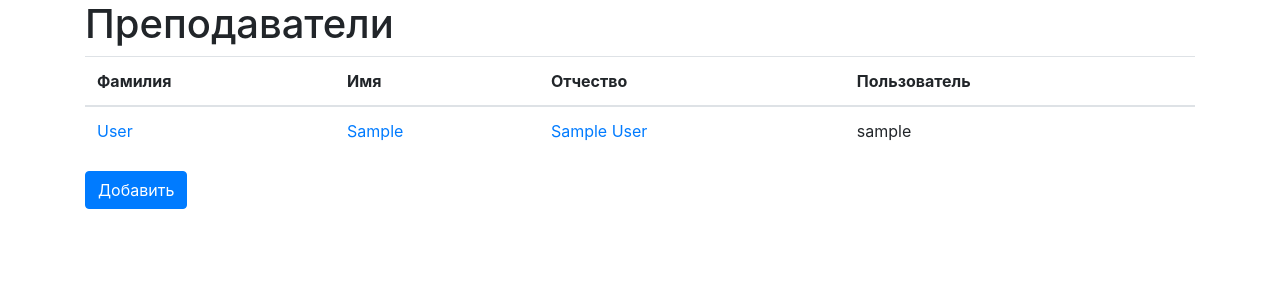
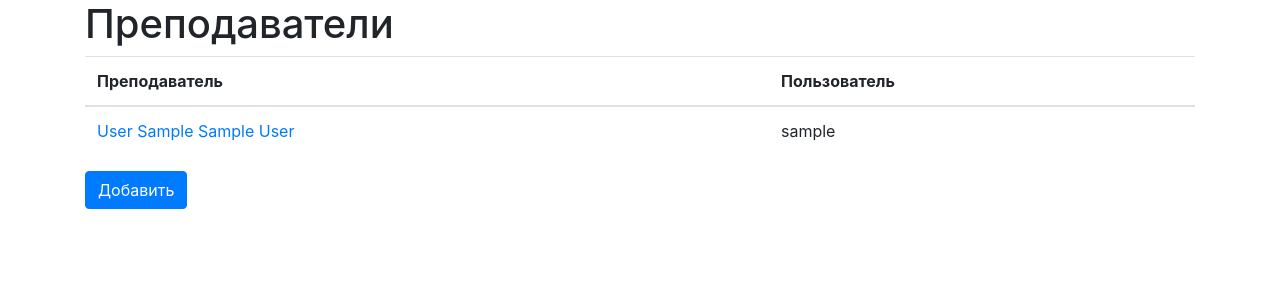
Before and after one commit to Agerdi/diss_project, a Django app: page /teacher/list/ in a window 1280 px wide. Shown: the part 56-356 px from the top of the page. Run offline with Django 3.2, Linux system fonts and the light colour scheme; tables that the repository leaves empty hold one stand-in row (values such as "Sample post"); some libraries are stand-ins or nearby versions.

Commit message:
Изменен список преподавателей

```diff
--- a/diss/schedule_editor/templates/schedule_editor/teacher_list.html
+++ b/diss/schedule_editor/templates/schedule_editor/teacher_list.html
@@ -8,18 +8,14 @@
             <table class="table table-hover">
                 <thead>
                 <tr>
-                    <th>Фамилия</th>
-                    <th>Имя</th>
-                    <th>Отчество</th>
+                    <th>Преподаватель</th>
                     <th>Пользователь</th>
                 </tr>
                 </thead>
                 <tbody>
                 {% for teacher in teacher_list %}
                 <tr>
-                    <td><a href="{% url 'teacher_update' teacher.id %}">{{ teacher.last_name }}</a></td>
-                    <td><a href="{% url 'teacher_update' teacher.id %}">{{ teacher.first_name }}</a></td>
-                    <td><a href="{% url 'teacher_update' teacher.id %}">{{ teacher.second_name }}</a></td>
+                    <td><a href="{% url 'teacher_update' teacher.id %}">{{ teacher }}</a></td>
                     <td>{{ teacher.user }}</td>
                 </tr>
                 {% endfor %}
```
